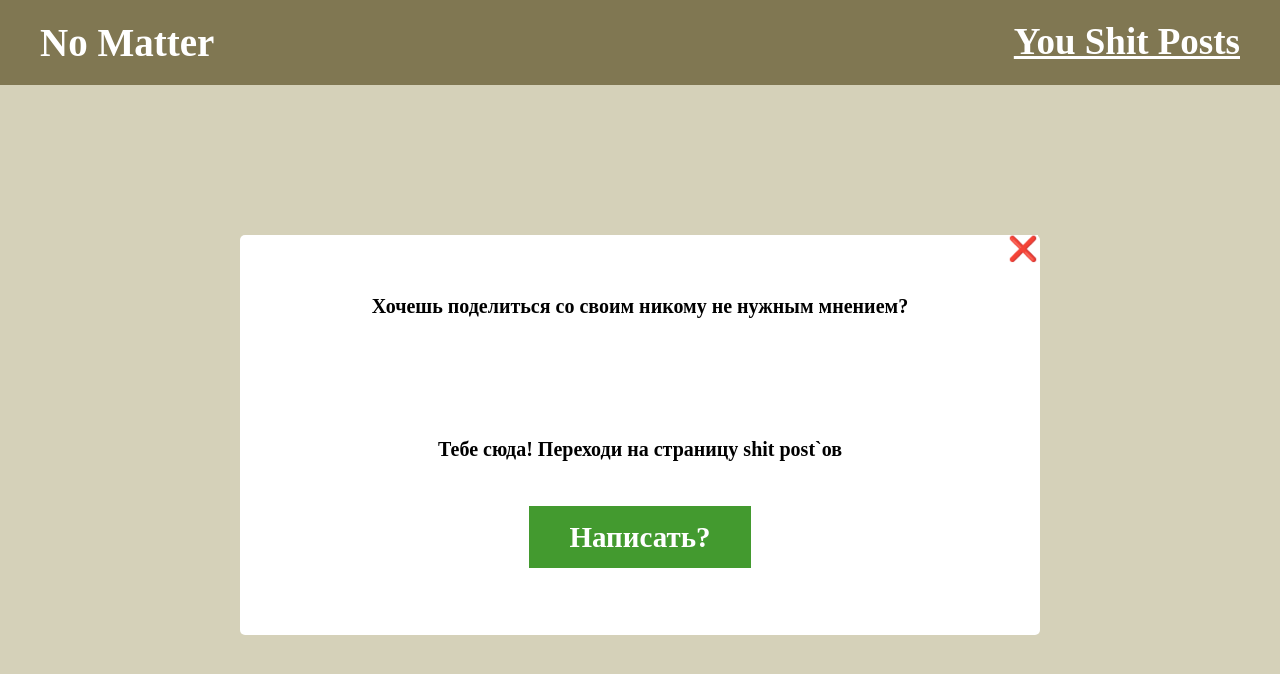
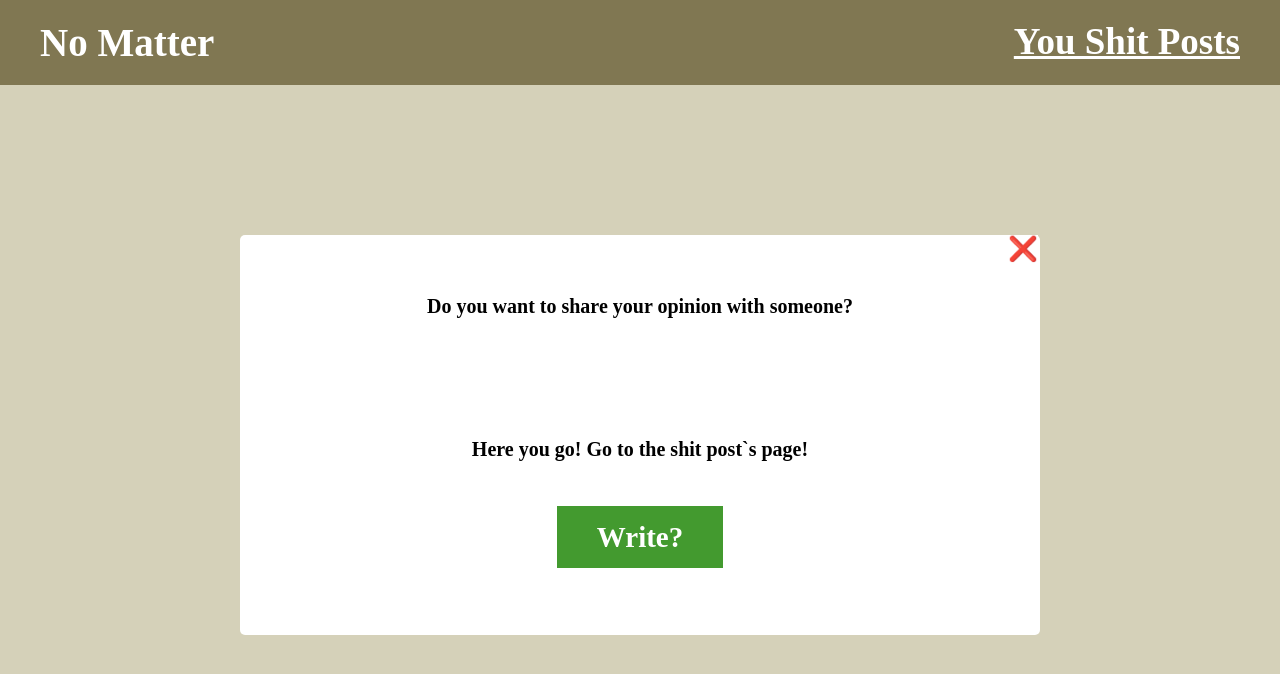
Before and after one commit to CkutlsGit/nomatter--vue, a Vue app in the folder no-matter/: page / in a window 1280 px wide. Shown: the top 674 px of the page. Built offline with nearby package versions, Linux system fonts and the light colour scheme.

Commit message:
style: add english translation

```diff
--- a/no-matter/src/components/Modal.vue
+++ b/no-matter/src/components/Modal.vue
@@ -1,7 +1,7 @@
 <template>
   <div class="dialog">
     <div class="dialog__content">
-      <h1 class="dialog__content--title">Напишите пост</h1>
+      <h1 class="dialog__content--title">Write a post</h1>
       <button class="modal__btn--close" @click="closeModal">❌</button>
       <div class="dialog__inputs">
         <div class="dialog__block--input">
--- a/no-matter/src/components/Shitpost.vue
+++ b/no-matter/src/components/Shitpost.vue
@@ -3,7 +3,7 @@
     <header-element></header-element>
     <section class="write">
       <div class="write__content">
-        <button @click="openModal">Написать</button>
+        <button @click="openModal">Write</button>
         <modal
             v-if="isOpen"
             @close="isOpen = false"
--- a/no-matter/src/pages/MainPage.vue
+++ b/no-matter/src/pages/MainPage.vue
@@ -11,15 +11,15 @@
         "
         v-if="!openedWindow"
     >
-      Не сегодня!
+      Not today!
     </h1>
     <section class="start-work">
       <div class="start-work__content" :class="openedWindow ? 'true' : 'hidden'">
         <button class="close__btn" @click="reloadPage">❌</button>
-        <h2>Хочешь поделиться со своим никому не нужным мнением?</h2>
-        <h2>Тебе сюда! Переходи на страницу shit post`ов</h2>
+        <h2>Do you want to share your opinion with someone?</h2>
+        <h2>Here you go! Go to the shit post`s page!</h2>
         <div class="start__work__btn">
-          <a href='#' @click="$router.push({ name: 'Post' })">Написать?</a>
+          <a href='#' @click="$router.push({ name: 'Post' })">Write?</a>
         </div>
       </div>
     </section>
```
